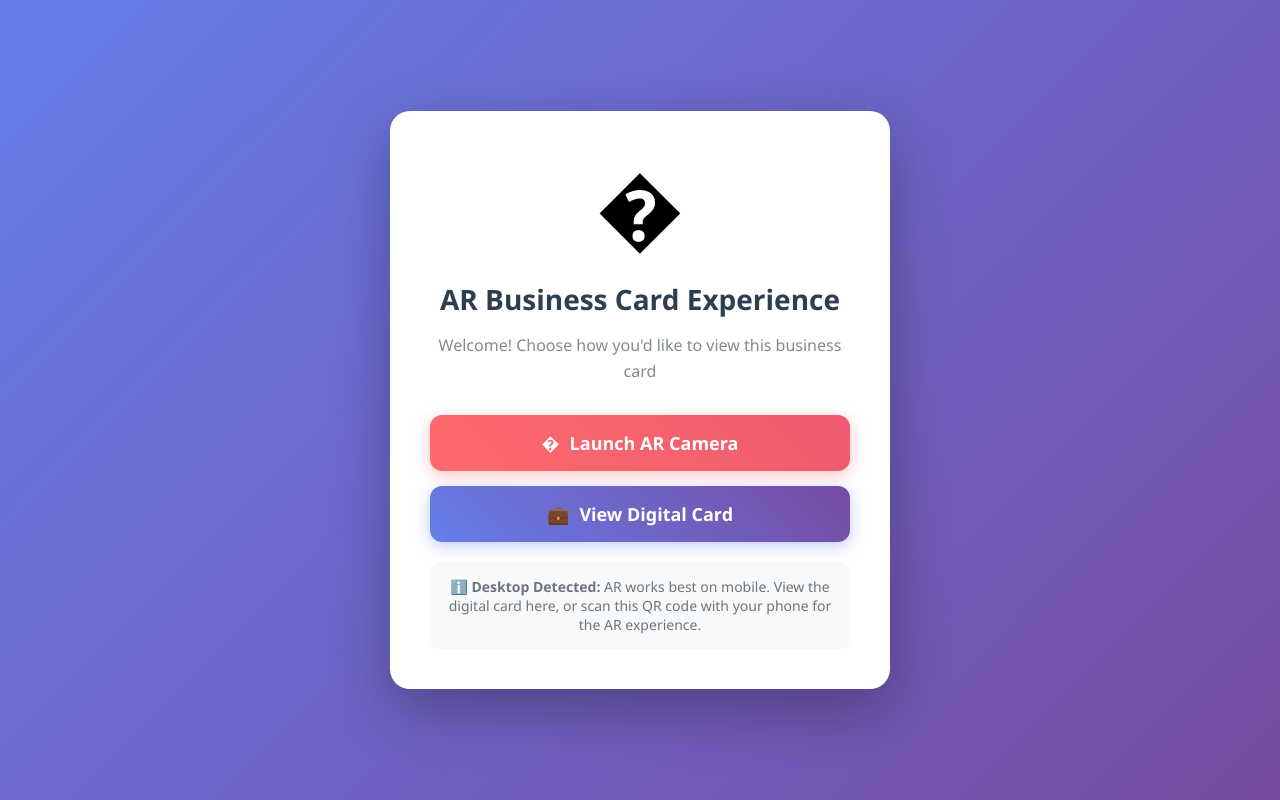
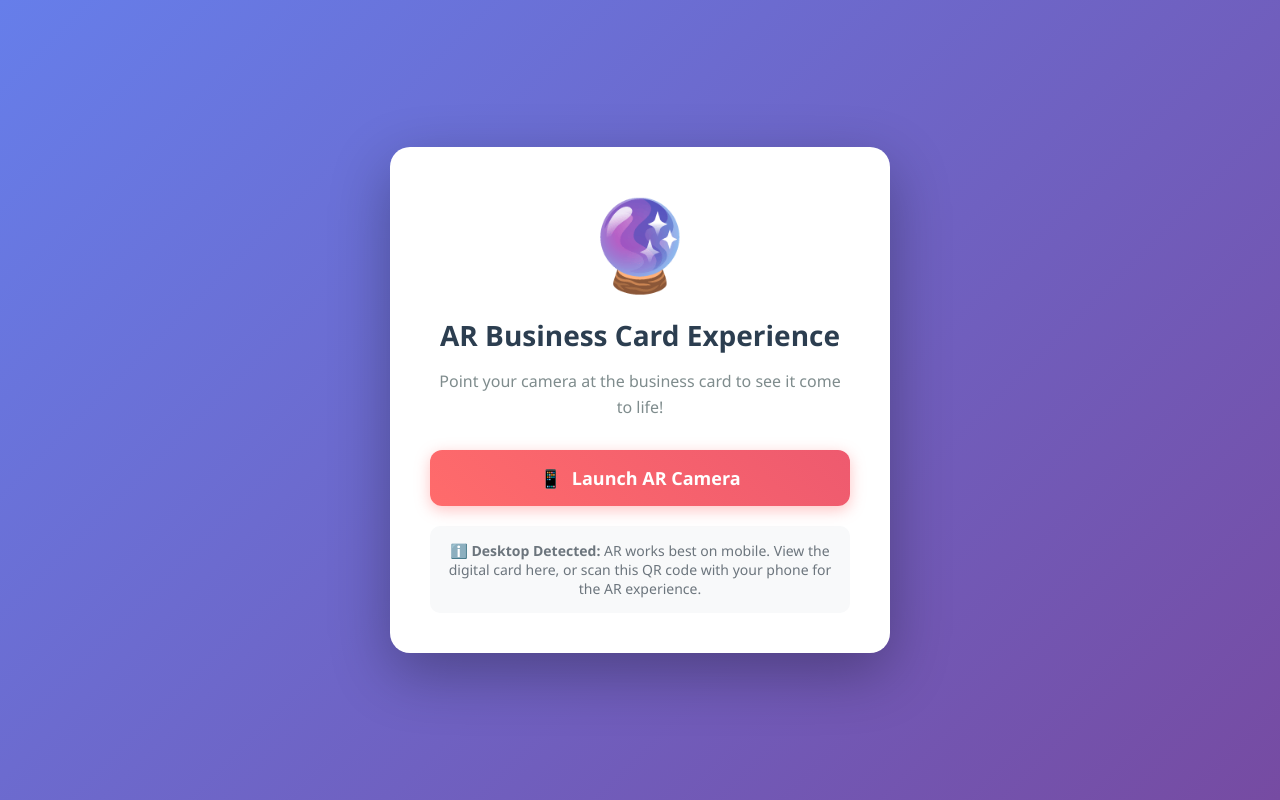
Before and after one commit to kravi97/AR, a website: page launch.html in a window 1280 px wide. Drawn offline with Linux system fonts and the light colour scheme.

Commit message:
Remove 'View Digital Card' option from launch screen

```diff
--- a/launch.html
+++ b/launch.html
@@ -142,18 +142,14 @@
 </head>
 <body>
     <div class="launch-container">
-        <div class="icon">�</div>
+        <div class="icon">🔮</div>
         <h1>AR Business Card Experience</h1>
-        <p>Welcome! Choose how you'd like to view this business card</p>
+        <p>Point your camera at the business card to see it come to life!</p>
 
         <div class="button-group">
             <a href="ar.html" class="btn btn-ar" id="arBtn">
-                <span>�</span>
+                <span>📱</span>
                 <span>Launch AR Camera</span>
-            </a>
-            <a href="index.html?view=card" class="btn btn-card">
-                <span>💼</span>
-                <span>View Digital Card</span>
             </a>
         </div>
 
```
